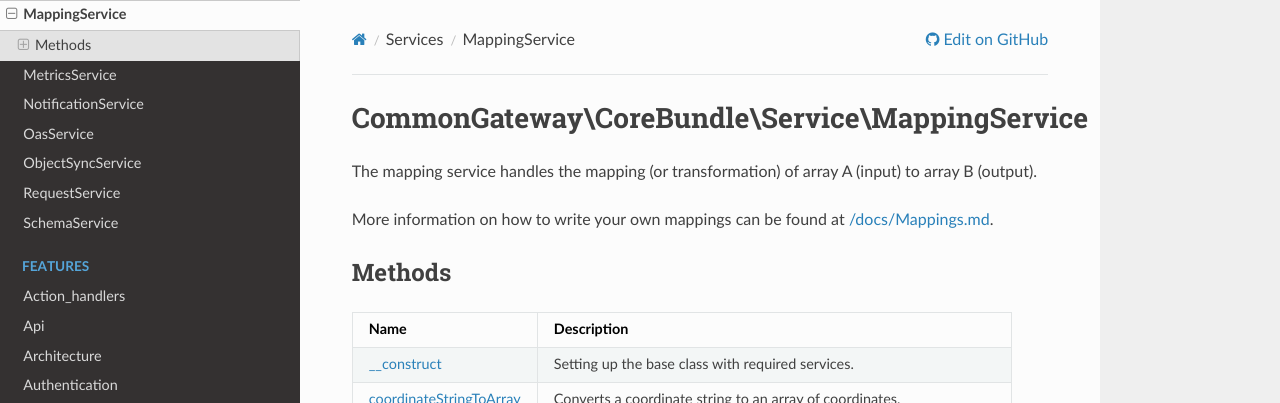
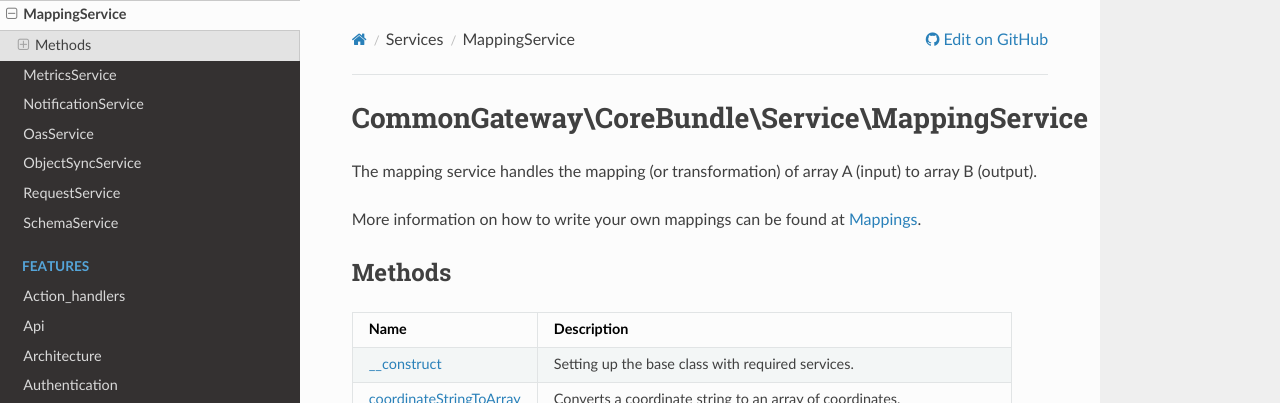
Before and after one commit to CommonGateway/CoreBundle, an MkDocs documentation site: the page built from docs/classes/Service/MappingService.md, in a window 1280 px wide and 900 px high. Shown: the top 403 px of the window. Built offline with MkDocs 1.6.1, drawn with Linux system fonts in a browser that asks for light colours; nearby versions of some CDN libraries.

Commit message:
Update phpdoc

```diff
--- a/docs/classes/Service/MappingService.md
+++ b/docs/classes/Service/MappingService.md
@@ -2,7 +2,7 @@
 
 The mapping service handles the mapping (or transformation) of array A (input) to array B (output).
 
-More information on how to write your own mappings can be found at [/docs/Mappings.md](/docs/Mappings.md).
+More information on how to write your own mappings can be found at [Mappings](/docs/features/Mappings.md).
 
 
 
```
